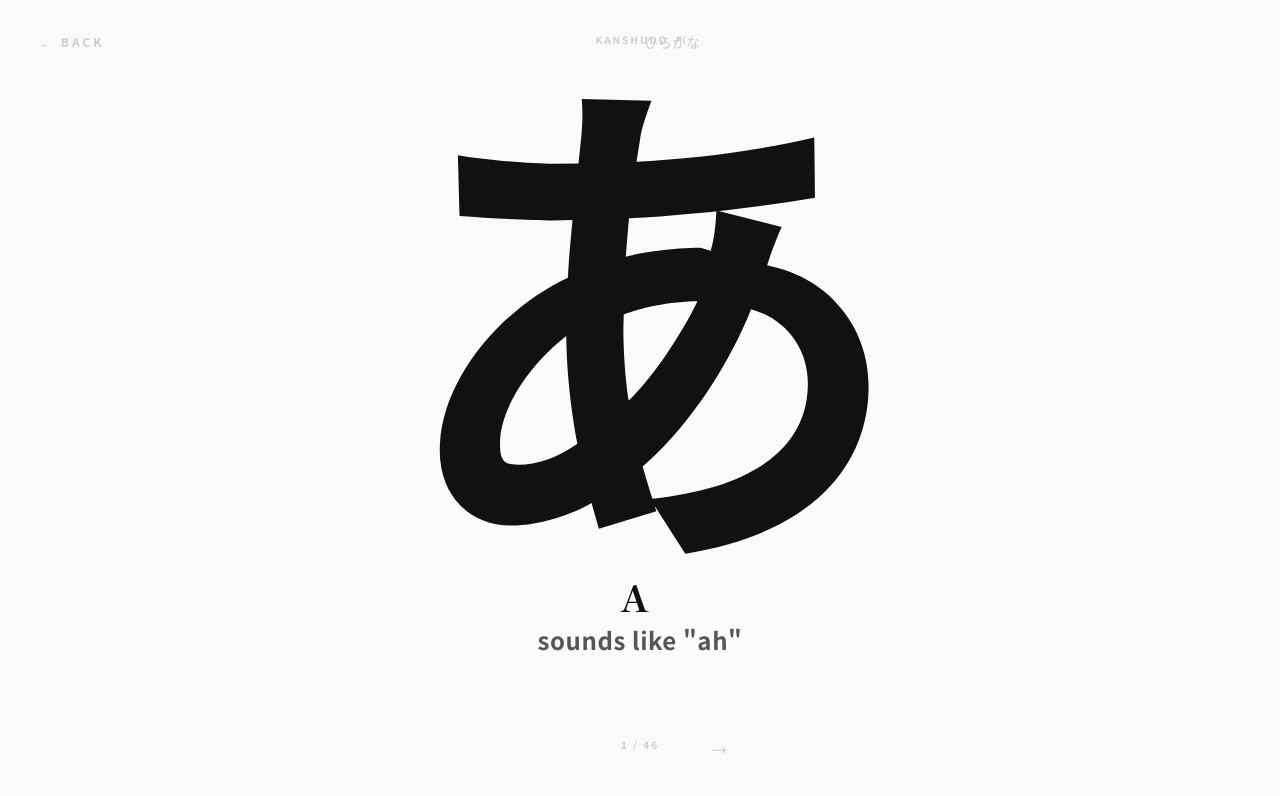
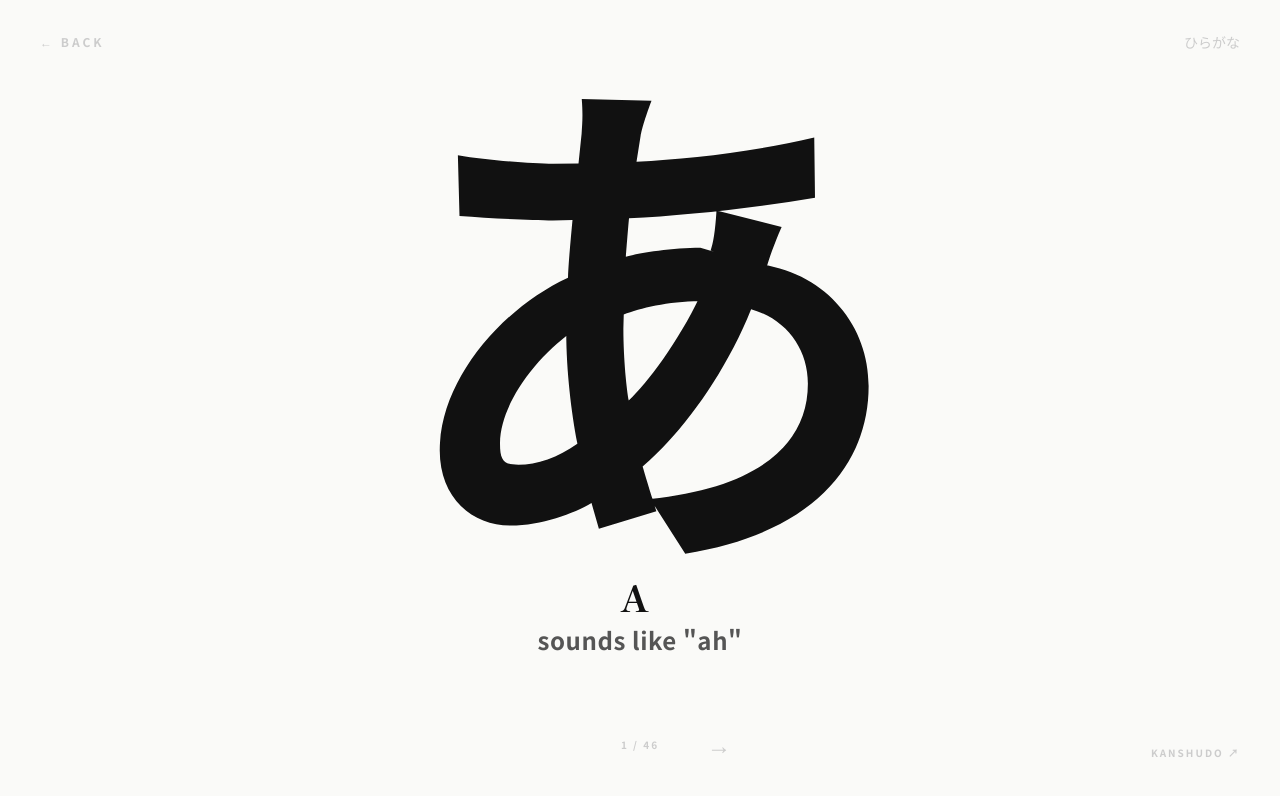
Before and after one commit to mager/kotsu, a SvelteKit app: page /hiragana/0 in a window 1280 px wide. Shown: the top 796 px of the page. Built offline with nearby package versions, Linux system fonts and the light colour scheme; no server answers; a web font is replaced by a local one.

Commit message:
✨ detail page layout: clean top bar, prominent learn pill, kanshudo in bottom-right

```diff
--- a/src/routes/[column]/[index]/+page.svelte
+++ b/src/routes/[column]/[index]/+page.svelte
@@ -13,7 +13,6 @@
 	let learned = $derived(isLearned(data.column.id, data.index));
 
 	$effect(() => {
-		// Track data.index so this re-fires on arrow key navigation
 		const _idx = data.index;
 		showDetails = false;
 		const t = setTimeout(() => (showDetails = true), 200);
@@ -69,7 +68,8 @@
 <svelte:window onkeydown={handleKeydown} />
 
 <div class="fixed inset-0 flex items-center justify-center bg-[var(--color-paper)]" ontouchstart={onTouchStart} ontouchend={onTouchEnd}>
-	<!-- Top bar -->
+
+	<!-- Top bar: Back (left) + Column title (right) — nothing else -->
 	<div class="absolute top-0 right-0 left-0 flex items-center justify-between px-5 py-5 md:px-10 md:py-8">
 		<a
 			href="/"
@@ -77,38 +77,15 @@
 		>
 			← Back
 		</a>
-
-		<a
-			href="https://www.kanshudo.com/search?q={encodeURIComponent(data.item.character)}"
-			target="_blank"
-			rel="noopener noreferrer"
-			class="absolute top-5 left-1/2 -translate-x-1/2 text-[10px] font-bold tracking-[0.2em] uppercase text-[var(--color-ink-ghost)] transition-colors hover:text-[var(--color-ink)] md:top-8"
-		>
-			kanshudo ↗
-		</a>
-
 		<span
 			class="text-sm text-[var(--color-ink-ghost)]"
 			style="font-family: var(--font-jp-brush);"
 		>
 			{data.column.titleJp}
 		</span>
-
-		{#if auth.user}
-			<button
-				class="cursor-pointer text-xs font-bold tracking-[0.2em] uppercase transition-all {learned
-					? 'text-[var(--color-ink-mid)]'
-					: 'text-[var(--color-ink-ghost)] hover:text-[var(--color-ink-light)]'}"
-				onclick={toggleLearned}
-			>
-				{learned ? '✓ Learned' : '○ Learn'}
-			</button>
-		{:else}
-			<span></span>
-		{/if}
 	</div>
 
-	<!-- Center -->
+	<!-- Center: character + details + learn button -->
 	<div class="flex flex-col items-center pb-24">
 		<div in:fly={{ y: 20, duration: 400 }}>
 			<span
@@ -157,11 +134,23 @@
 						{/if}
 					</div>
 				{/if}
+
+				<!-- Learn button — prominent, below all the metadata -->
+				{#if auth.user}
+					<button
+						onclick={toggleLearned}
+						class="mt-8 cursor-pointer rounded-full px-8 py-3 text-sm font-black tracking-[0.2em] uppercase transition-all duration-200 active:scale-95 {learned
+							? 'border-2 border-[var(--color-ink-light)] text-[var(--color-ink-mid)] hover:border-[var(--color-ink)] hover:text-[var(--color-ink)]'
+							: 'bg-[var(--color-ink)] text-[var(--color-paper)] hover:opacity-80'}"
+					>
+						{learned ? '✓ Learned' : 'Mark Learned'}
+					</button>
+				{/if}
 			</div>
 		{/if}
 	</div>
 
-	<!-- Bottom nav -->
+	<!-- Bottom nav: prev / counter / next -->
 	<div class="absolute bottom-6 flex items-center gap-12 md:bottom-10">
 		{#if data.prevIndex !== null}
 			<a
@@ -191,4 +180,15 @@
 			<span class="w-6"></span>
 		{/if}
 	</div>
+
+	<!-- Bottom-right: outgoing link (kanshudo) — out of the way -->
+	<a
+		href="https://www.kanshudo.com/search?q={encodeURIComponent(data.item.character)}"
+		target="_blank"
+		rel="noopener noreferrer"
+		class="absolute right-5 bottom-5 text-[10px] font-bold tracking-[0.2em] uppercase text-[var(--color-ink-ghost)] transition-colors hover:text-[var(--color-ink)] md:right-10 md:bottom-10"
+	>
+		kanshudo ↗
+	</a>
+
 </div>
```
